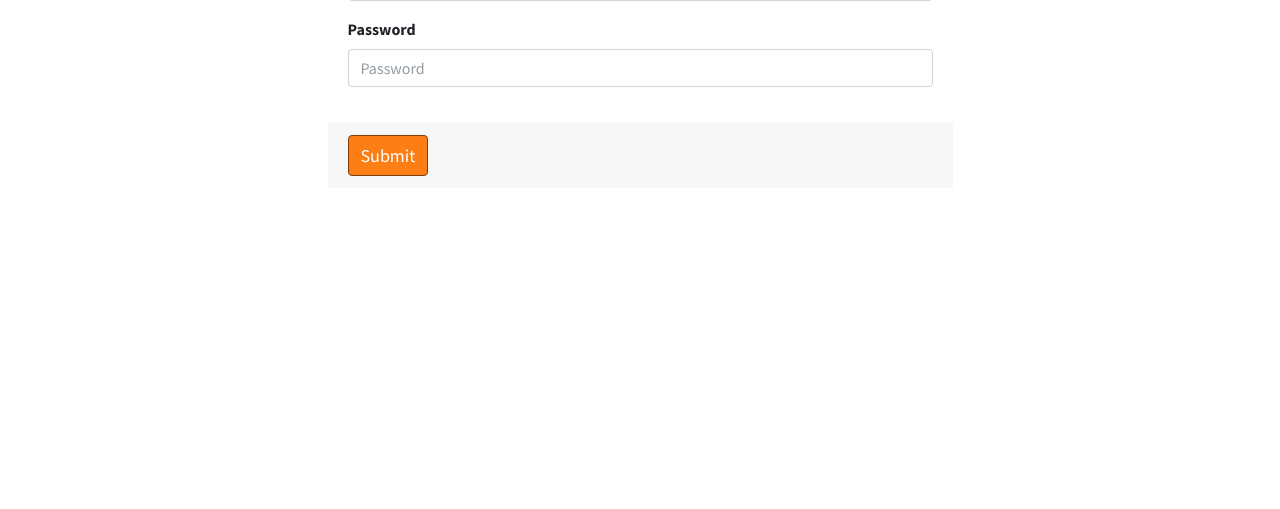
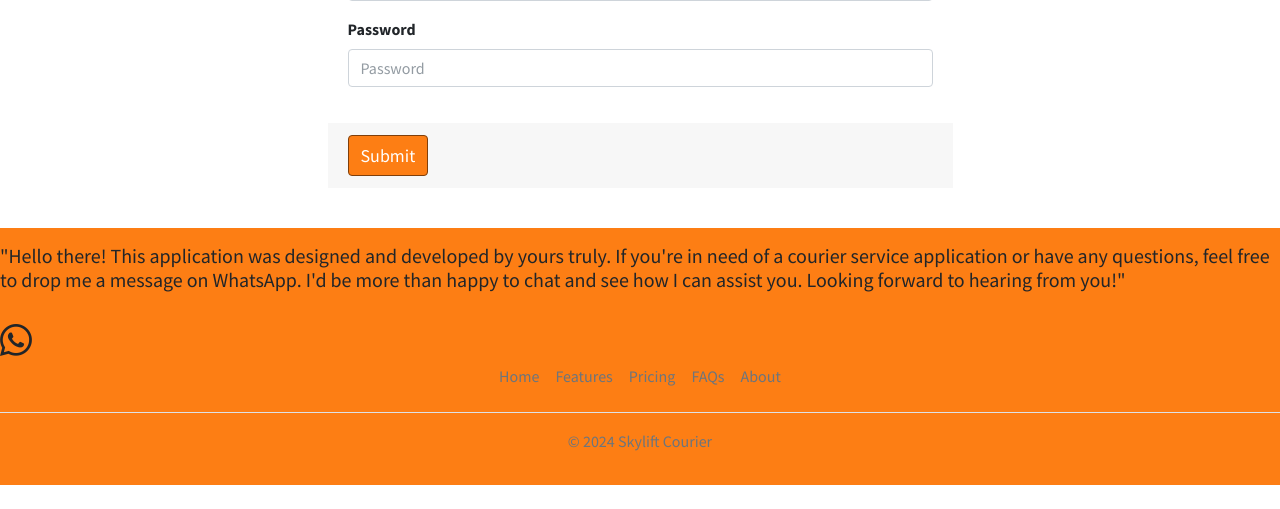
Before and after one commit to khizerpython/skyliftcourier, a Django app: page /list/ in a window 1280 px wide. Shown: the part 492-1001 px from the top of the page. Before the commit the page ends 800 px from the top, so only its background shows below. Run offline with Django 4.2, Linux system fonts and the light colour scheme; some libraries are stand-ins or nearby versions.

Commit message:
working on footer

```diff
--- a/my_app/templates/default/index.html
+++ b/my_app/templates/default/index.html
@@ -21,8 +21,11 @@
 
       </div><!-- /.container-fluid -->
     </section>
+
     <!-- /.content -->
   </div>
+
+  {% include 'others/footer.html' %}
 
 
 
--- a/my_app/templates/home.html
+++ b/my_app/templates/home.html
@@ -93,6 +93,7 @@
 
 
 
+
 {% endblock %}
 
 {% block "extra_scripts" %}
--- /dev/null
+++ b/my_app/templates/others/footer.html
@@ -0,0 +1,19 @@
+<section style="background-color: #fd7e14;">
+    <footer class="py-3 my-4">
+        <h5 class="nav justify-content-center pb-3 mb-3">"Hello there! This application was designed and developed by yours truly.
+             If you're in need of a courier service application or have any questions, feel free to drop me a message on
+            WhatsApp. I'd be more than happy to chat and see how I can assist you. Looking forward to hearing from you!"</h5>
+
+            <i class="bi bi-whatsapp fs-10" style="font-size: 2em;"><a href="https://wa.me/1234567890" target="_blank">
+
+            </a></i>
+      <ul class="nav justify-content-center border-bottom pb-3 mb-3">
+        <li class="nav-item"><a href="#" class="nav-link px-2 text-muted">Home</a></li>
+        <li class="nav-item"><a href="#" class="nav-link px-2 text-muted">Features</a></li>
+        <li class="nav-item"><a href="#" class="nav-link px-2 text-muted">Pricing</a></li>
+        <li class="nav-item"><a href="#" class="nav-link px-2 text-muted">FAQs</a></li>
+        <li class="nav-item"><a href="#" class="nav-link px-2 text-muted">About</a></li>
+      </ul>
+      <p class="text-center text-muted">© 2024 Skylift Courier</p>
+    </footer>
+</section>
--- a/my_app/templates/others/header.html
+++ b/my_app/templates/others/header.html
@@ -1,6 +1,6 @@
 {% load static %}
   <!-- Navbar -->
-  <!-- <nav class="main-header navbar navbar-expand navbar-white navbar-light" style="background-color: #1f2d3d;"> -->
+
   <nav class="navbar navbar-expand navbar-orange navbar-light">
     <!-- Left navbar links -->
     <ul class="navbar-nav">
@@ -12,8 +12,6 @@
       <li class="nav-item" style="margin-bottom: 2px;">
         <a href="{% url 'home' %}" class="brand-link">
           <img src="{% static '/logo/skyliftcourierlogo.png' %}" alt="Skylift Courier" class="brand-image img-circle elevation-3" style="opacity: .8; margin-top: -4%; margin-bottom: 2%;">
-          <!-- <span class="brand-text font-weight-light">Skylift Courier</span> -->
-          <!-- <p>Skylift Courier</p> -->
         </a>
       </li>
 
```
